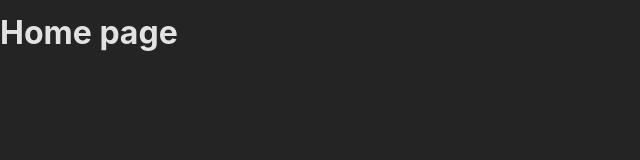
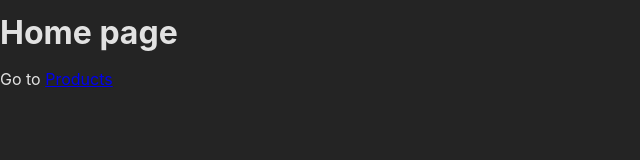
Before and after one commit to edcsu/react_router_practice, a React (Create React App) app: page / in a window 1280 px wide. Shown: the top 160 px of the page, without its empty margins (0-640 px from the left). Built offline with nearby package versions, Linux system fonts and the light colour scheme.

Commit message:
style: add link

```diff
--- a/src/pages/Home.js
+++ b/src/pages/Home.js
@@ -1,9 +1,10 @@
-import React from 'react'
+import { Link } from 'react-router-dom'
 
 function Home() {
   return (
     <div>
         <h1>Home page</h1>
+        <p> Go to <Link to='products'>Products</Link></p>
     </div>
   )
 }
```
